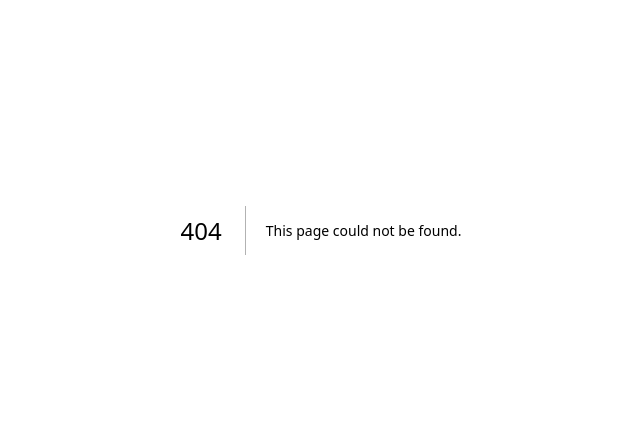
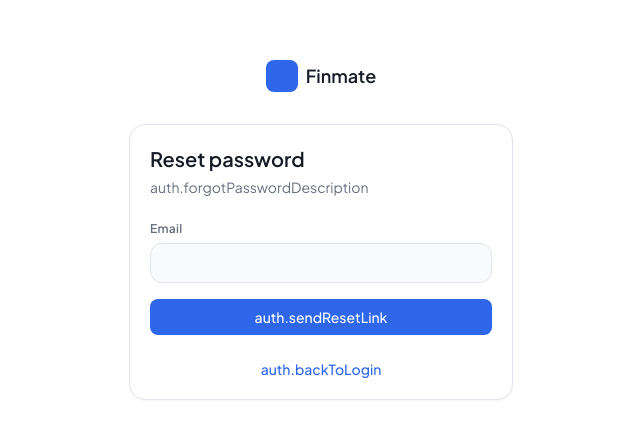
Before and after one commit to ardistalink-a11y/finmate, a Next.js app: page /en/forgot-password in a window 1280 px wide. Before the commit this address had no page. Shown: the part 170-608 px from the top of the page, without its empty margins (319-959 px from the left). Built offline with nearby package versions, Linux system fonts and the light colour scheme.

Commit message:
Add password recovery request page

```diff
--- /dev/null
+++ b/src/app/[locale]/(auth)/forgot-password/page.tsx
@@ -0,0 +1,65 @@
+"use client";
+
+import { useState } from "react";
+import { useParams } from "next/navigation";
+import Link from "next/link";
+import { useTranslations } from "next-intl";
+import { createClient } from "@/lib/supabase/client";
+import { Button, Input, Label, Card } from "@/components/ui";
+import { toast } from "sonner";
+
+export default function ForgotPasswordPage() {
+  const t = useTranslations("auth");
+  const params = useParams();
+  const locale = params.locale as string;
+  const [loading, setLoading] = useState(false);
+  const [sent, setSent] = useState(false);
+
+  async function onSubmit(e: React.FormEvent<HTMLFormElement>) {
+    e.preventDefault();
+    setLoading(true);
+    const formData = new FormData(e.currentTarget);
+    const email = String(formData.get("email"));
+    const supabase = createClient();
+
+    const { error } = await supabase.auth.resetPasswordForEmail(email, {
+      redirectTo: `${window.location.origin}/auth/callback?next=/${locale}/update-password`,
+    });
+
+    setLoading(false);
+    if (error) {
+      toast.error(error.message);
+      return;
+    }
+    setSent(true);
+  }
+
+  return (
+    <Card className="space-y-6">
+      <div>
+        <h1 className="text-xl font-semibold">{t("forgotPasswordTitle")}</h1>
+        <p className="mt-1 text-sm text-muted">
+          {sent ? t("resetSent") : t("forgotPasswordDescription")}
+        </p>
+      </div>
+
+      {!sent && (
+        <form onSubmit={onSubmit} className="space-y-4">
+          <div>
+            <Label htmlFor="email">{t("email")}</Label>
+            <Input id="email" name="email" type="email" required autoComplete="email" />
+          </div>
+          <Button type="submit" className="w-full" disabled={loading}>
+            {loading ? "…" : t("sendResetLink")}
+          </Button>
+        </form>
+      )}
+
+      <p className="text-center text-sm text-muted">
+        <Link href={`/${locale}/login`} className="font-medium text-accent hover:underline">
+          {t("backToLogin")}
+        </Link>
+      </p>
+    </Card>
+  );
+}
```
